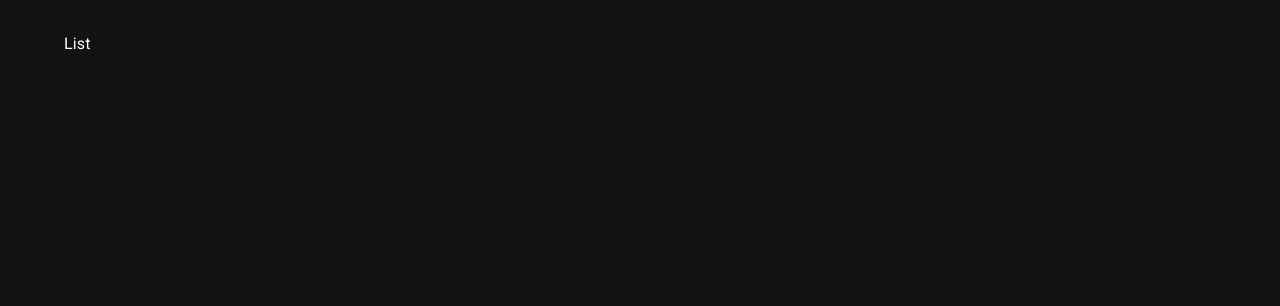
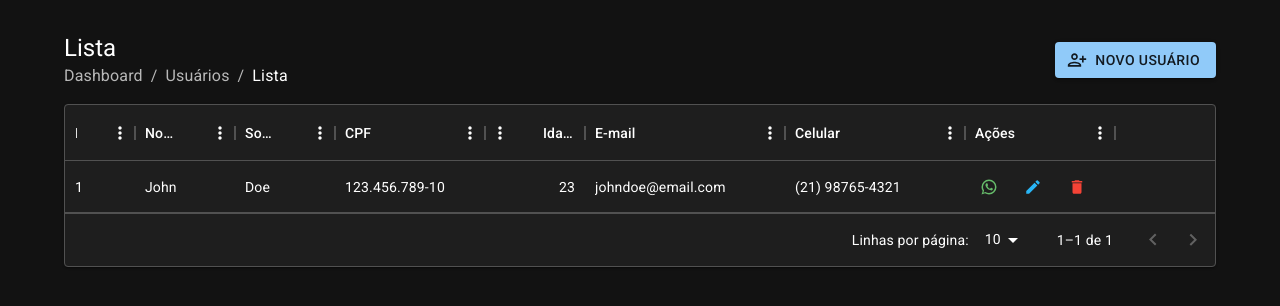
Before and after one commit to rpittezr/dorsett-crud, a React (Vite) app in the folder app/: page /users in a window 1280 px wide. Shown: the top 306 px of the page. Built offline with nearby package versions, Linux system fonts and the light colour scheme.

Commit message:
feat: List page and DataTable component

```diff
--- /dev/null
+++ b/app/src/components/DataTable.tsx
@@ -0,0 +1,27 @@
+import { DataGrid, GridColDef, GridValidRowModel } from "@mui/x-data-grid";
+
+interface DataTableProps {
+  columns: GridColDef[];
+  rows: GridValidRowModel[];
+}
+
+export default function DataTable({ columns, rows }: DataTableProps) {
+  return (
+    <div style={{ maxHeight: "100%", width: "100%" }}>
+      <DataGrid
+        rows={rows}
+        columns={columns}
+        initialState={{
+          pagination: {
+            paginationModel: {
+              page: 0,
+              pageSize: 10,
+            },
+          },
+        }}
+        pageSizeOptions={[10, 15, 25, 50, 100]}
+        disableRowSelectionOnClick
+      />
+    </div>
+  );
+}
--- /dev/null
+++ b/app/src/components/PageTitle.tsx
@@ -0,0 +1,13 @@
+import { Typography } from "@mui/material";
+
+interface PageTitleProps {
+  title: string;
+}
+
+export default function PageTitle({ title }: PageTitleProps) {
+  return (
+    <Typography color="text.primary" variant="h5">
+      {title}
+    </Typography>
+  );
+}
--- a/app/src/pages/Users/List.tsx
+++ b/app/src/pages/Users/List.tsx
@@ -1,3 +1,135 @@
+import PersonAddAltIcon from "@mui/icons-material/PersonAddAlt";
+import DeleteIcon from "@mui/icons-material/Delete";
+import EditIcon from "@mui/icons-material/Edit";
+import WhatsAppIcon from "@mui/icons-material/WhatsApp";
+import { Box, Button, IconButton, Paper, Stack } from "@mui/material";
+import {
+  GridRenderCellParams,
+  GridColDef,
+  GridValueGetterParams,
+} from "@mui/x-data-grid";
+
+import { Link as RouterLink } from "react-router-dom";
+
+import DataTable from "../../components/DataTable";
+import PageTitle from "../../components/PageTitle";
+import Breadcrumbs from "../../components/Breadcrumbs";
+
 export default function List() {
-  return <div>List</div>;
+  const onCall = (params: GridRenderCellParams) => {};
+  const onEdit = (params: GridRenderCellParams) => {};
+  const onDelete = (params: GridRenderCellParams) => {};
+
+  const columns: GridColDef[] = [
+    { field: "id", headerName: "ID", width: 70 },
+    {
+      field: "firstName",
+      headerName: "Nome",
+      valueGetter: (params: GridValueGetterParams) =>
+        `${params.row.fullName.split(" ")?.shift() || ""}`,
+    },
+    {
+      field: "lastName",
+      headerName: "Sobrenome",
+      valueGetter: (params: GridValueGetterParams) =>
+        `${params.row.fullName.split(" ")?.pop() || ""}`,
+    },
+    {
+      field: "document",
+      headerName: "CPF",
+      width: 150,
+    },
+    {
+      field: "age",
+      headerName: "Idade",
+      type: "number",
+      valueGetter: (params: GridValueGetterParams) =>
+        params.row.birthDate &&
+        `${
+          new Date().getFullYear() -
+          new Date(params.row.birthDate).getFullYear()
+        }`,
+    },
+    {
+      field: "email",
+      headerName: "E-mail",
+      minWidth: 200,
+    },
+    {
+      field: "mobile",
+      headerName: "Celular",
+      minWidth: 180,
+    },
+    {
+      field: "actions",
+      headerName: "Ações",
+      minWidth: 150,
+      renderCell: () => (
+        <Stack direction="row" spacing={2}>
+          <IconButton
+            color="success"
+            size="small"
+            onClick={() => onCall(params)}
+          >
+            <WhatsAppIcon fontSize="inherit" />
+          </IconButton>
+          <IconButton color="info" size="small" onClick={() => onEdit(params)}>
+            <EditIcon fontSize="inherit" />
+          </IconButton>
+          <IconButton
+            color="error"
+            size="small"
+            onClick={() => onDelete(params)}
+          >
+            <DeleteIcon fontSize="inherit" />
+          </IconButton>
+        </Stack>
+      ),
+    },
+  ];
+
+  const users = [
+    {
+      id: "1",
+      fullName: "John Doe",
+      document: "123.456.789-10",
+      birthDate: new Date(2000, 1, 1),
+      email: "johndoe@email.com",
+      emailVerified: "true",
+      mobile: "(21) 98765-4321",
+      zipCode: "12345-678",
+      addressName: "Rua Frubbles",
+      number: "987",
+      complement: "",
+      neighborhood: "Bairro Trubbles",
+      city: "São Paulo",
+      state: "SP",
+    },
+  ];
+
+  return (
+    <>
+      <Stack direction={{ xs: "column", sm: "row" }} gap={1} mb={2}>
+        <Box sx={{ flexGrow: 1 }}>
+          <PageTitle title="Lista" />
+          <Breadcrumbs
+            path={[{ label: "Usuários", to: "/users" }, { label: "Lista" }]}
+          />
+        </Box>
+        <Box sx={{ alignSelf: "center" }}>
+          <Button
+            component={RouterLink}
+            to="/users/new"
+            variant="contained"
+            startIcon={<PersonAddAltIcon />}
+          >
+            Novo Usuário
+          </Button>
+        </Box>
+      </Stack>
+      <Paper>
+        <DataTable rows={users} columns={columns} />
+      </Paper>
+    </>
+  );
 }
```
